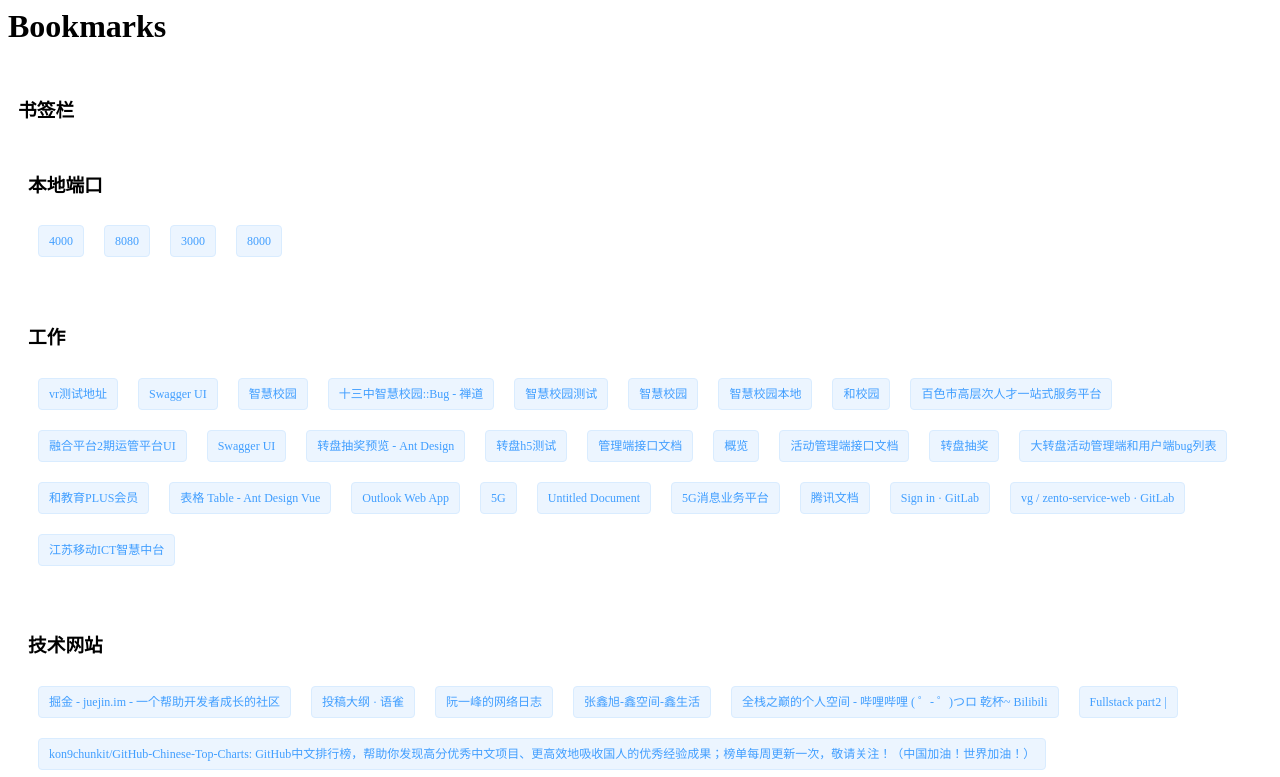
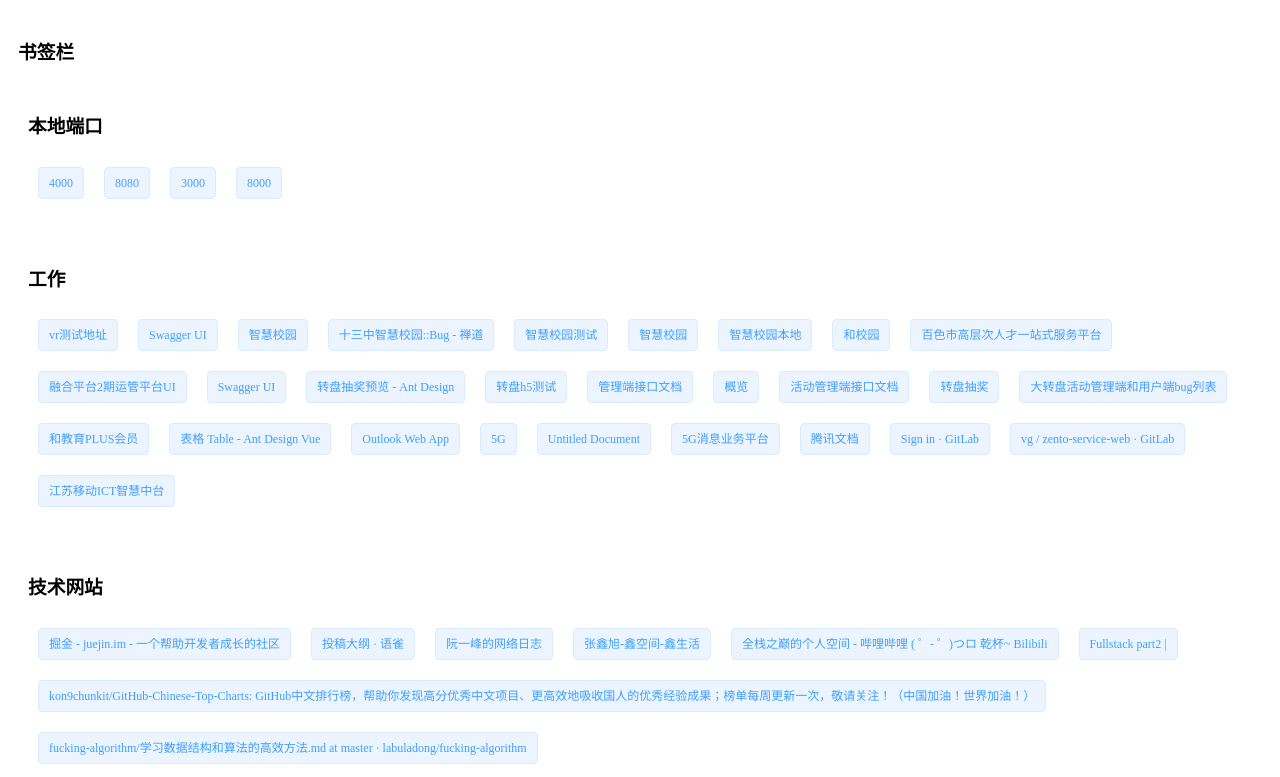
Before and after one commit to luckyRogue/bookMarks, a plain HTML site: page index.html in a window 1280 px wide. Shown: the top 777 px of the page. Drawn offline with Linux system fonts and the light colour scheme.

Commit message:
Update index.html

```diff
--- a/index.html
+++ b/index.html
@@ -4,8 +4,6 @@
      DO NOT EDIT! -->
 <META HTTP-EQUIV="Content-Type" CONTENT="text/html; charset=UTF-8">
 <link rel="stylesheet" href="book.css">
-<TITLE>Bookmarks</TITLE>
-<H1>Bookmarks</H1>
 <DL>
     <p>
         <DT>
```
